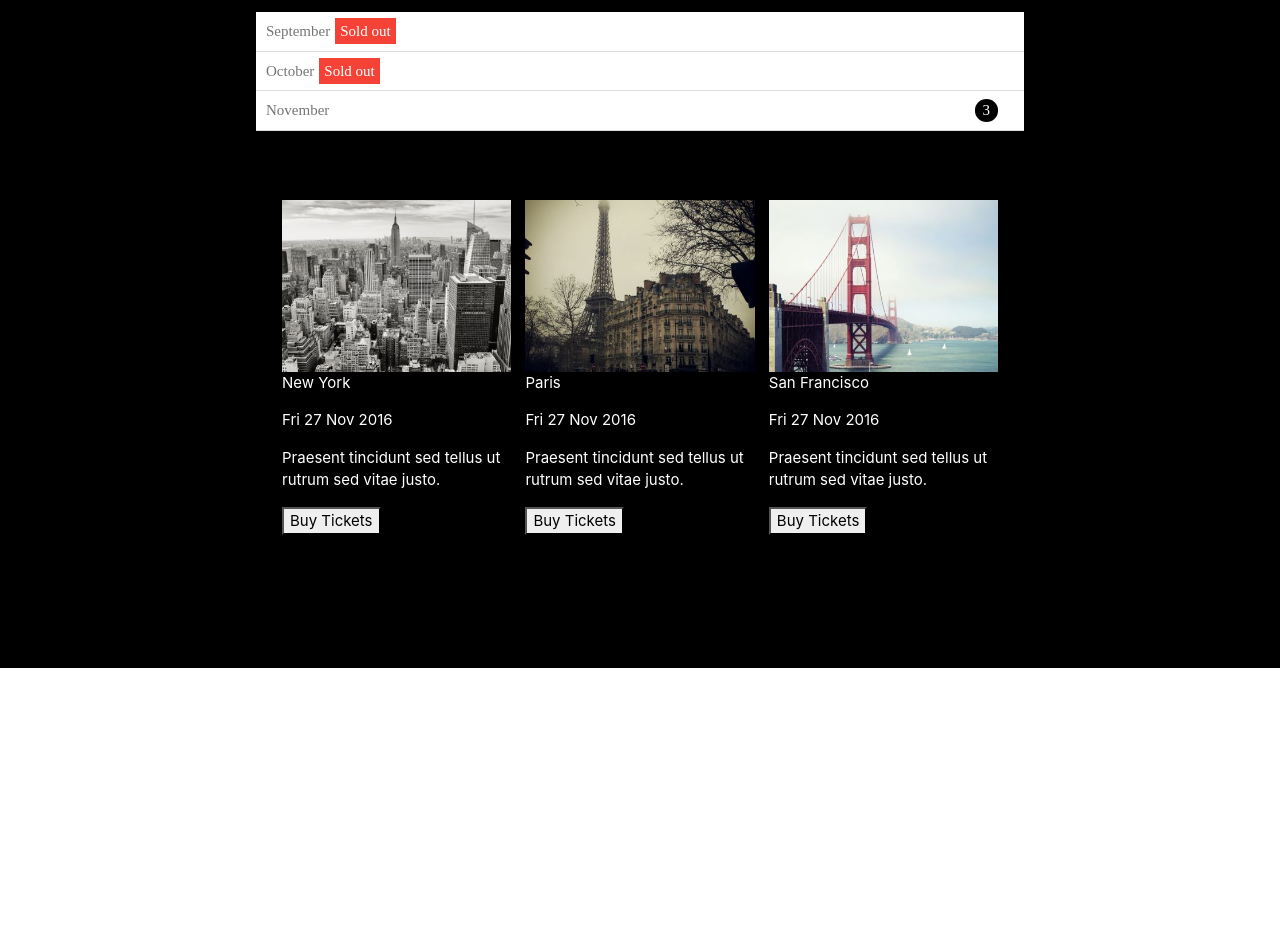
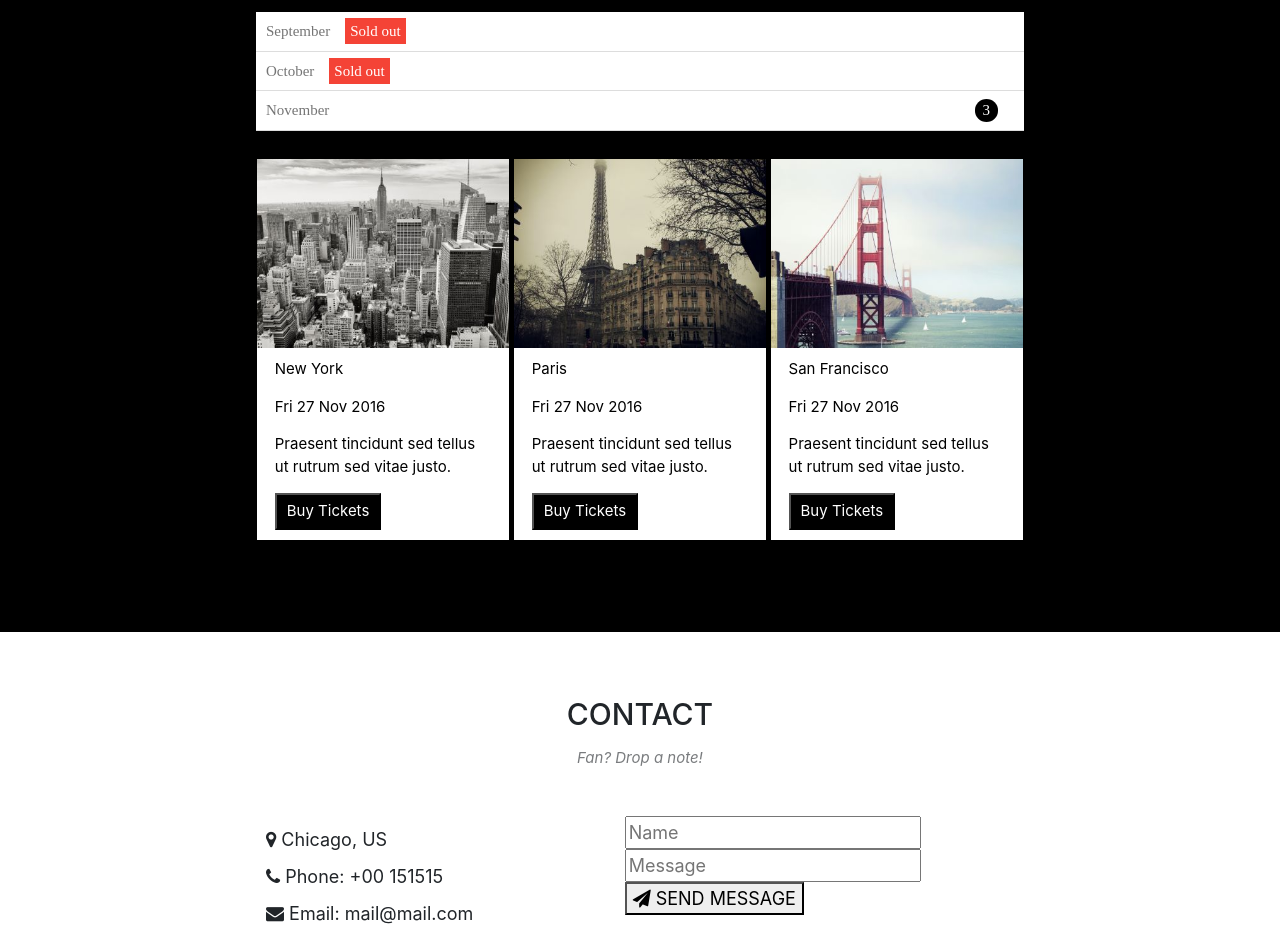
Before and after one commit to Dotnetnavneet/Training, a plain HTML site: page Project_2.html in a window 1280 px wide. Shown: the part 1526-2463 px from the top of the page. Before the commit the page ends 2194 px from the top, so only its background shows below. Drawn offline with nearby package versions, Linux system fonts and the light colour scheme.

Commit message:
add tour, band and header

```diff
--- a/Project_2.html
+++ b/Project_2.html
@@ -105,32 +105,57 @@
                     <li>October<span class="tour-sold">Sold out</span></li>
                     <li>November<span class="w3-badge w3-right">3</span></li>
                 </ul>
-                <div class="tour-city">
-                    <div class="city-row">
-                        <div class="city-row-data"><img src="newyork.jpg">
+                <div class="city-row">
+                    <div class="city-row-data"><img src="newyork.jpg">
+                        <div class="city-detail">
                             <p>New York</p>
                             <p>Fri 27 Nov 2016</p>
                             <p>Praesent tincidunt sed tellus ut rutrum sed vitae justo.</p>
-                            <button>Buy Tickets</button>
+                            <button class="btn-ticket">Buy Tickets</button>
                         </div>
-                        <div class="city-row-data"><img src="paris.jpg">
+                    </div>
+                    <div class="city-row-data"><img src="paris.jpg">
+                        <div class="city-detail">
                             <p>Paris</p>
                             <p>Fri 27 Nov 2016</p>
                             <p>Praesent tincidunt sed tellus ut rutrum sed vitae justo.</p>
-                            <button>Buy Tickets</button>
+                            <button class="btn-ticket">Buy Tickets</button>
                         </div>
-                        <div class="city-row-data"><img src="sanfran.jpg">
+                    </div>
+                    <div class="city-row-data"><img src="sanfran.jpg">
+                        <div class="city-detail">
                             <p>San Francisco</p>
                             <p>Fri 27 Nov 2016</p>
                             <p>Praesent tincidunt sed tellus ut rutrum sed vitae justo.</p>
-                            <button>Buy Tickets</button>
+                            <button class="btn-ticket">Buy Tickets</button>
                         </div>
                     </div>
+                </div>
 
+            </div>
+        </div>
+        <div class="contact">
+            <h2>CONTACT</h2>
+            <p class="band-first"><i>Fan? Drop a note!</i></p>
+            <div class="contact-row">
+                <div class="contact-details">
+                    <p><i class="fa fa-map-marker"></i> Chicago, US</p>
+                    <p><i class="fa fa-phone"></i> Phone: +00 151515</p>
+                    <p><i class="fa fa-envelope"></i> Email: mail@mail.com</p>
+                </div>
+                <div class="contact-details">
+                    <div class="contact-half">
+                        <form>
+                            <input class="register" type="text" placeholder="Name" name="Name" required>
+                            <input class="register" type="text" placeholder="Message" name="Message" required>
+                            <button><i class="fa fa-paper-plane"></i> SEND MESSAGE</button>
+                        </form>
+                    </div>
                 </div>
             </div>
         </div>
     </div>
+
     <script>
         function myFunction() {
             var x = document.getElementById("myTopnav");
--- a/stylesheet.css
+++ b/stylesheet.css
@@ -296,13 +296,13 @@ body {
     font-size: 15px;
     font-family: auto;
     border-bottom: 1px solid #ddd;
-    color: #757575!important
+    color: #757575!important;
 }
 
 .tour-sold {
     color: #fff!important;
     background-color: #f44336;
-    margin: 5px;
+    margin: 15px;
     padding: 5px;
 }
 
@@ -320,7 +320,40 @@ body {
     border-radius: 50%;
 }
 
-.tour-city {
+.city-row {
+    padding: 28px 0;
+}
+
+.city-row-data {
+    width: 32.9%;
+    display: inline-block;
+    text-align: left;
+    background-color: #fff;
+    color: black;
+}
+
+.city-row-data img {
+    width: 100%;
+    height: auto;
+}
+
+.city-detail {
+    padding: 10px 18px;
+}
+
+.btn-ticket {
+    background-color: #000;
+    color: white;
+    padding: 5px 10px;
+}
+
+.btn-ticket:hover {
+    background-color: white;
+    padding: 5px 10px;
+    color: black;
+}
+
+.contact {
     margin-left: auto;
     margin-right: auto;
     padding: 64px 16px;
@@ -328,18 +361,40 @@ body {
     max-width: 800px;
 }
 
-.city-row {
+.contact-row {
+    padding: 32px 0;
     width: 100%;
 }
 
-.city-row-data {
-    width: 32.5%;
+.contact-details {
+    text-align: left;
+    font-size: 18px;
+    width: 48%;
+    float: left;
+}
+
+.contact-details p {
+    margin: 10px;
+}
+
+.contact-half {
+    width: 100%;
+}
+
+
+/* .contact-half-first {
+    width: 47%;
     display: inline-block;
-    padding: 5px;
+    padding: 8px;
     text-align: left;
 }
 
-.city-row-data img {
+.contact-half-second {
+    width: 47%;
+    display: inline-block;
+    padding: 8px;
+}
+
+.contact-half-msg {
     width: 100%;
-    height: auto;
-}
+} */
```
